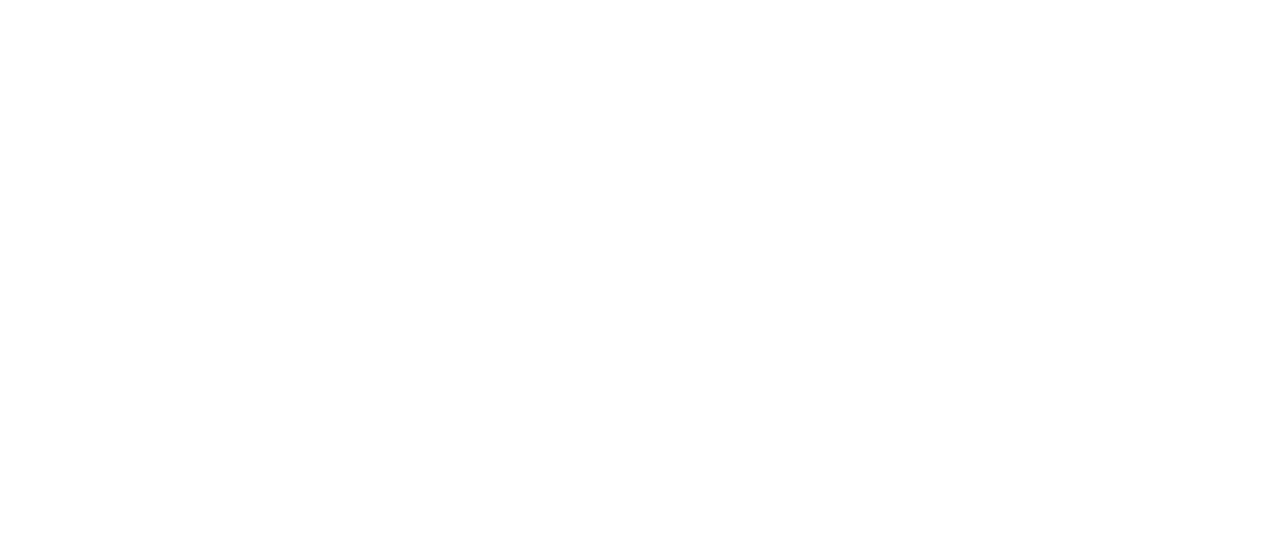
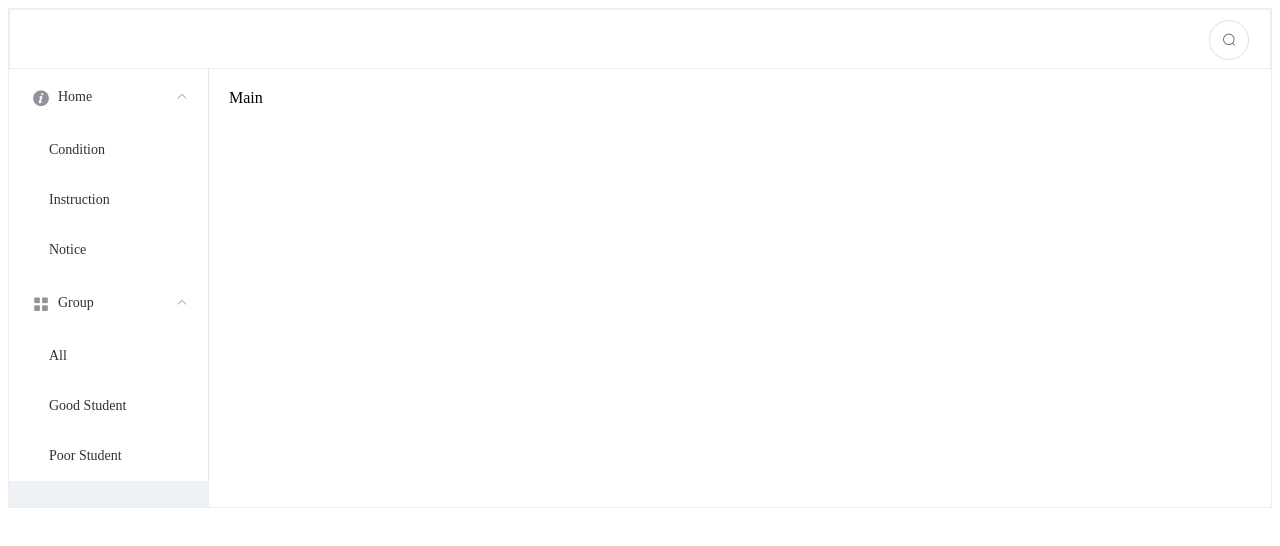
Before and after one commit to byrantwithyou/circuit-tutor, a Vue app: page /#/ in a window 1280 px wide. Shown: the top 546 px of the page. Built offline with nearby package versions, Linux system fonts and the light colour scheme.

Commit message:
Main Window is ready

```diff
--- a/src/components/tutor.vue
+++ b/src/components/tutor.vue
@@ -1,14 +1,62 @@
 <template>
   <div>
+    <el-container style="height: 500px; border: 1px solid #eee">
+        <el-header style="border: 1px solid #eee">
+          <el-row v-show="!showSearchInput">
+            <el-col :span="1" :offset="23">
+              <el-button @click="toggleSearchInput" style="margin: 10px;" icon="el-icon-search" circle></el-button>
+            </el-col>
+          </el-row>
+          <el-row v-show="showSearchInput">
+            <el-col :span="22">
+              <el-input @blur="toggleSearchInput" style="margin: 10px;" placeholder="Please Enter Student Name" v-model="searchInput"></el-input>
+            </el-col>
+            <el-col :span="1" :offset="1">
+              <el-button @click="toggleSearchInput" style="margin: 10px;" icon="el-icon-search" circle></el-button>
+            </el-col>
+          </el-row>
+        </el-header>
+        <el-container>
+          <el-aside style="background-color: rgb(238, 241, 246)" width="200px">
+            <el-menu :default-openeds="['1', '2']">
+              <el-submenu index="1">
+                <template slot="title"><i class="el-icon-info"></i>Home</template>
+                <el-menu-item index="1-1">Condition</el-menu-item>
+                <el-menu-item index="1-2">Instruction</el-menu-item>
+                <el-menu-item index="1-3">Notice</el-menu-item>
+              </el-submenu>
+              <el-submenu index="2">
+                <template slot="title"><i class="el-icon-menu"></i>Group</template>
+                <el-menu-item index="2-1">All</el-menu-item>
+                <el-menu-item index="2-2">Good Student</el-menu-item>
+                <el-menu-item index="2-3">Poor Student</el-menu-item>
+              </el-submenu>
+            </el-menu>
+          </el-aside>
+          <el-main>Main</el-main>
+        </el-container>
+    </el-container>
   </div>
 </template>
+
 
 <script>
 export default {
   name: "tutor",
+  data() {
+    return {
+      showSearchInput: false,
+      searchInput: "",
+    }
+  },
   computed: { },
   components: { },
-  methods: { }
+  methods: {
+    toggleSearchInput: function () {
+      this.showSearchInput = !this.showSearchInput;
+      this.searchInput = "";
+    }
+  }
 }
 </script>
 
```
Also changed, not shown: src/components/circuit.vue (deleted, +0 -23 lines).
